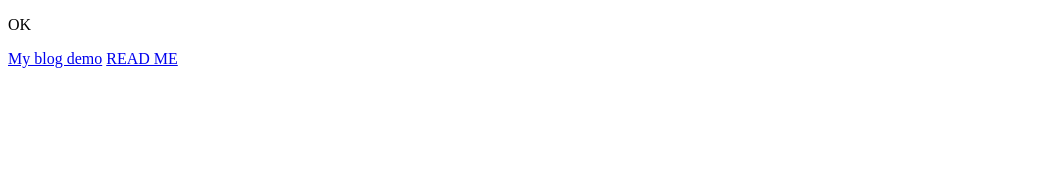
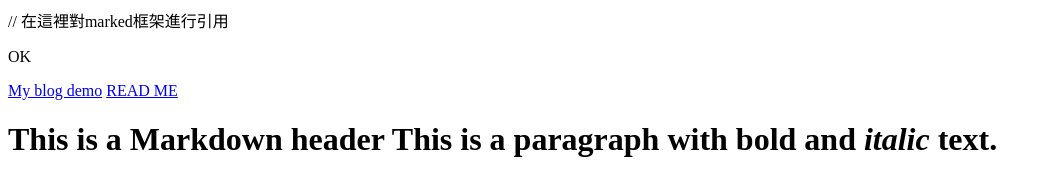
Before and after one commit to ThomasHuangTW/ThomasHuangTW.github.io, a plain HTML site: page index.html in a window 1280 px wide. Shown: the whole page, without its empty margins (0-1051 px from the left). Drawn offline with nearby package versions, Linux system fonts and the light colour scheme.

Commit message:
Update index.html

```diff
--- a/index.html
+++ b/index.html
@@ -5,10 +5,21 @@
     <title>Test</title>
     <link href="index.css" type="text/css" rel="stylesheet">
     <script src="index.js" defer></script>
+	// 在這裡對marked框架進行引用
+	<script src="https://cdn.jsdelivr.net/npm/marked/marked.min.js"></script>
 </head>
 <body>
     <p>Test page for AJAX</p>
     <a href="/blog">My blog demo</a>
     <a href="README.md">READ ME</a>
+    <div id="markdown-content">
+        # This is a Markdown header
+        This is a paragraph with **bold** and *italic* text.
+    </div>
+    <script>
+        const markdownContent = document.getElementById('markdown-content').innerText;
+        const htmlContent = marked.parse(markdownContent);
+        document.getElementById('markdown-content').innerHTML = htmlContent;
+    </script>
 </body>
 </html>
```
